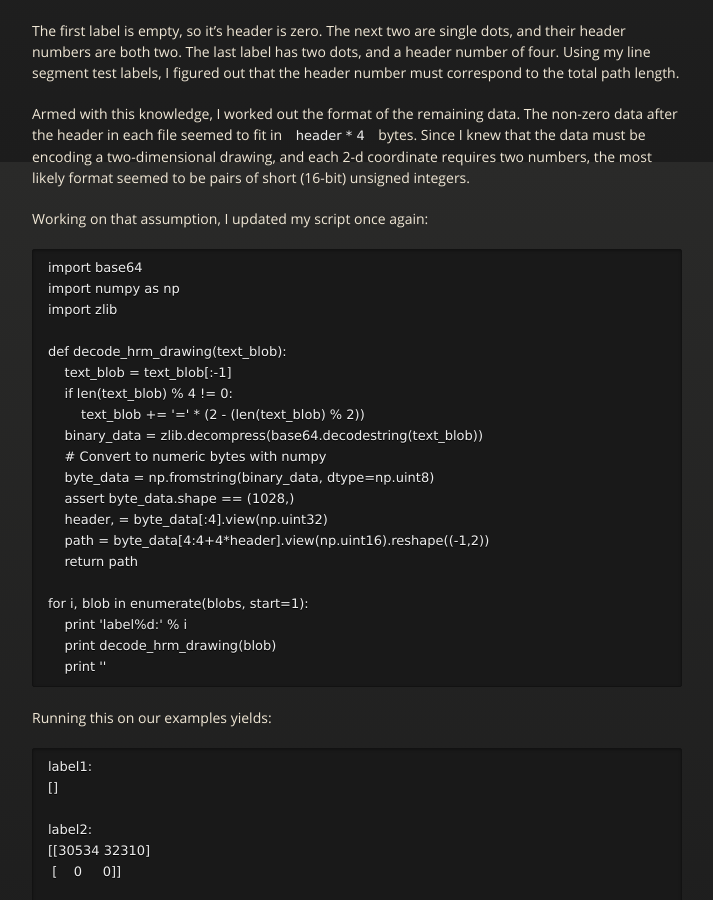
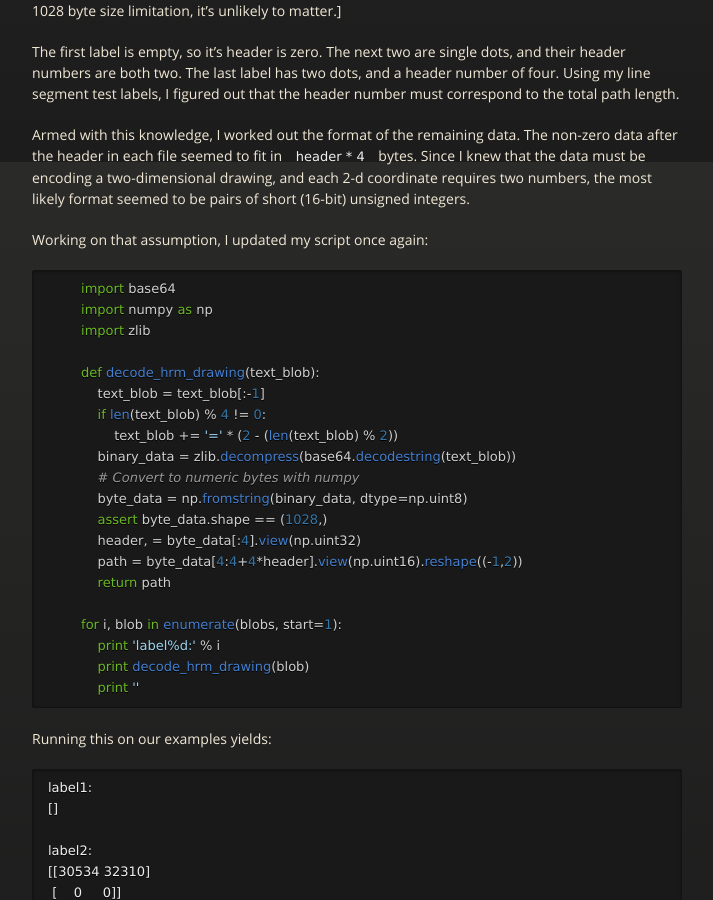
Before and after one commit to perimosocordiae/perimosocordiae.github.io, a Jekyll site: the page built from _posts/2015-12-11-pyhrm.md, in a window 1280 px wide and 900 px high, scrolled down 6138 px. Shown: the whole window, without its empty margins (283-996 px from the left). Built offline with Jekyll 4.4.1, drawn with Linux system fonts in a browser that asks for light colours; nearby versions of some CDN libraries; some of the changed text lies outside the part shown.

Commit message:
Fixing highlighting

```diff
--- a/_posts/2015-12-11-pyhrm.md
+++ b/_posts/2015-12-11-pyhrm.md
@@ -141,7 +141,8 @@ blobs = [
     'eJxjYBgFo2AUjGQAAAQEAAE;',
     'eJxjYmBgcCs3q2MYBaNgFIxIAADN+gF0;',
     'eJxjYmBg0GRYwTAKRsEoGJkAAE7pANQ;',
-    'eJxjYWBg6M7k7QNSDLuqzyYwjIJRMApGFAAAwIMD9g;']
+    'eJxjYWBg6M7k7QNSDLuqzyYwjIJRMApGFAAAwIMD9g;'
+]
 
 for i, blob in enumerate(blobs, start=1):
     with open('label%d.dat' % i, 'wb') as f:
@@ -161,6 +162,8 @@ turned to an old standby:
 Aha! That's why the files looked like noise, they were compressed! Thankfully,
 that could be fixed with minimal changes to my script:
 
+
+{% highlight python %}
 	import base64
 	import zlib
 
@@ -170,6 +173,8 @@ that could be fixed with minimal changes to my script:
 	        text_blob += '=' * (2 - (len(text_blob) % 2))
 	    # decode base64 -> decode zlib
 	    return zlib.decompress(base64.decodestring(text_blob))
+{% endhighlight %}
+
 
 The newly decompressed files weren't identified by `file`, so it's back to
 `hexdump`:
@@ -237,6 +242,8 @@ be pairs of short (16-bit) unsigned integers.
 
 Working on that assumption, I updated my script once again:
 
+
+{% highlight python %}
 	import base64
 	import numpy as np
 	import zlib
@@ -257,6 +264,8 @@ Working on that assumption, I updated my script once again:
 	    print 'label%d:' % i
 	    print decode_hrm_drawing(blob)
 	    print ''
+{% endhighlight %}
+
 
 Running this on our examples yields:
 
```
